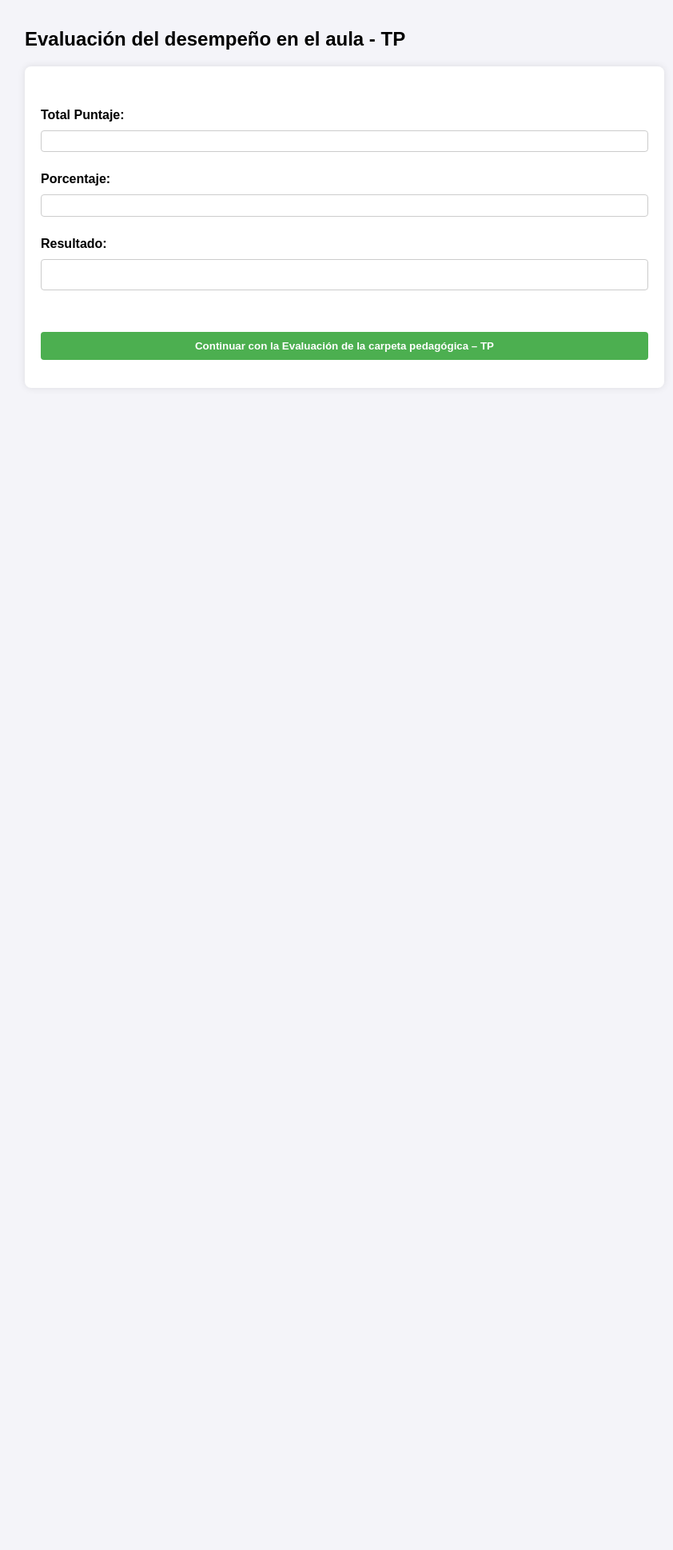
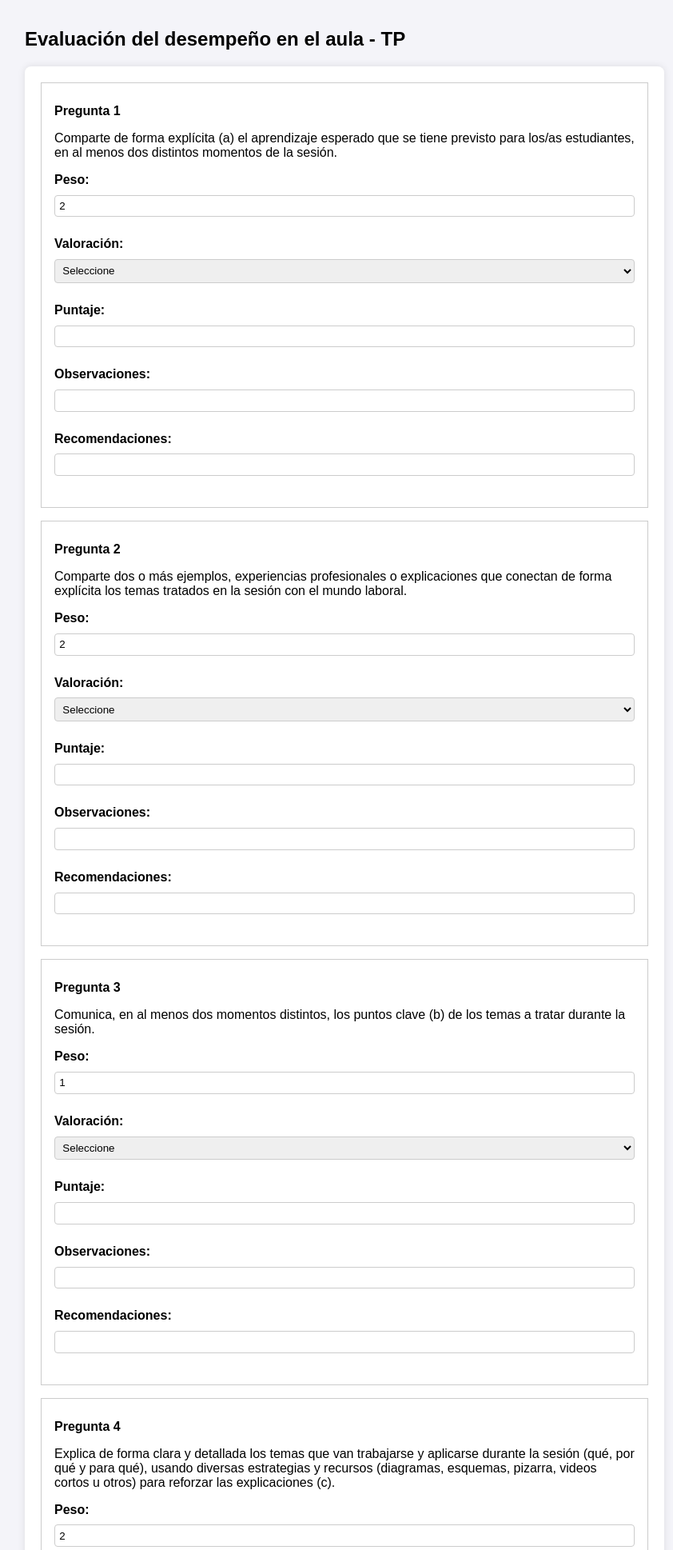
Before and after one commit to PieroXX64/ZevenCorp, a Flask app: page /formulario_tp in a window 1280 px wide. Shown: the top 1938 px of the page at 80% size, without its empty margins (209-1051 px from the left). Before the commit the page ends 450 px from the top, so only its background shows below. Run offline with Flask 3, Linux system fonts and the light colour scheme.

Commit message:
formulario_tp.html

```diff
--- a/templates/formulario_tp.html
+++ b/templates/formulario_tp.html
@@ -44,6 +44,7 @@
         <input type="text" id="resultado-carpetas" class="resultado-final" readonly>
       </div>
 
+      <!-- Campo para la fecha manual (fechaEvaluacion) -->
       <div class="form-section">
         <label>Fecha de Evaluación:</label>
         <input type="date" id="fecha-evaluacion">
@@ -57,22 +58,23 @@
 </div>
 
 <script>
-// Preguntas de aula
+// Datos de las preguntas de aula
 const preguntasAula = [
-  ["Comparte de forma explícita...", 2],
-  ["Comparte dos o más ejemplos...", 2],
-  ["Comunica puntos clave...", 1],
-  ["Explica temas con recursos...", 2],
-  ["Explica procedimiento práctico...", 2],
-  ["Realiza preguntas abiertas...", 3],
-  ["Logra participación activa...", 3],
-  ["Actividad en parejas/equipo...", 3],
-  ["Emplea recursos TIC...", 1],
-  ["Monitorea trabajo estudiantil...", 2],
-  ["Retroalimenta participación...", 3],
-  ["Refuerza positivamente...", 1]
+  ["Comparte de forma explícita (a) el aprendizaje esperado que se tiene previsto para los/as estudiantes, en al menos dos distintos momentos de la sesión.", 2],
+  ["Comparte dos o más ejemplos, experiencias profesionales o explicaciones que conectan de forma explícita los temas tratados en la sesión con el mundo laboral.", 2],
+  ["Comunica, en al menos dos momentos distintos, los puntos clave (b) de los temas a tratar durante la sesión.", 1],
+  ["Explica de forma clara y detallada los temas que van trabajarse y aplicarse durante la sesión (qué, por qué y para qué), usando diversas estrategias y recursos (diagramas, esquemas, pizarra, videos cortos u otros) para reforzar las explicaciones (c).", 2],
+  ["Explica de forma clara y detallada el procedimiento práctico para aplicar los temas aprendidos durante la sesión (el paso a paso del cómo) , haciendo demostraciones para mejorar la comprensión de los/as estudiantes (d).", 2],
+  ["Realiza preguntas y repreguntas abiertas y dirigidas a estudiantes específicos, para verificar la comprensión de los temas tratados durante la mayor parte del tiempo de la sesión (e).", 3],
+  ["Logra que más de 75% de los/as estudiantes participen de forma activa (f), brindando ideas, opiniones, respondiendo sus preguntas o haciendo ellos/as preguntas durante la mayor parte de la sesión.", 3],
+  ["Realiza al menos una actividad de trabajo en parejas o en equipo en el que participan todos/as los/as estudiantes (g).", 3],
+  ["Emplea recursos didácticos, en al menos dos oportunidades distintas, considerando mínimamente uno TIC (h), para el desarrollo de los aprendizajes de la sesión.", 1],
+  ["Monitorea de forma activa el trabajo de los/as estudiantes, haciendo recorridos al aula, preguntando y repreguntado sobre los temas tratados.", 2],
+  ["Retroalimenta la participación de los/as estudiantes, a partir de preguntas de reflexión y brindando pistas para lograr que lleguen a la respuesta por sus propios medios.", 3],
+  ["Refuerza positivamente la participación de los/as estudiantes, resaltando sus logros y brindándoles apertura para resolver sus consultas o dificultades.", 1]
 ];
 
+// Mostrar las preguntas en el formulario
 const containerAula = document.getElementById("preguntas-aula");
 preguntasAula.forEach((pregunta, i) => {
   const index = i + 1;
@@ -101,28 +103,50 @@ preguntasAula.forEach((pregunta, i) => {
   containerAula.appendChild(div);
 });
 
-// Eventos para aula
+// Calcular puntajes automáticamente cuando se cambia la valoración
 document.querySelectorAll(".valoracion-aula").forEach(select => {
   select.addEventListener("change", () => {
     const valoracion = select.value;
     const peso = parseFloat(select.closest(".pregunta").querySelector("input[type='text']").value);
     let puntaje = 0;
-    if (valoracion === "Se observa") puntaje = peso;
+
+    // Asignar puntaje según la valoración
+    if (valoracion === "Se observa") puntaje = peso * 1;
     else if (valoracion === "Se observa parcialmente") puntaje = peso * 0.5;
+    else if (valoracion === "No se observa") puntaje = peso * 0;
+
+    // Asignar el puntaje calculado al campo correspondiente
     select.closest(".pregunta").querySelector(".puntaje").value = puntaje;
+
+    // Recalcular los resultados
     calcularResultados();
   });
 });
 
+// Calcular resultados globales
 function calcularResultados() {
   let total = 0;
+  let count = 0;
+
+  // Calculamos el puntaje total sumando los puntajes seleccionados
   document.querySelectorAll(".puntaje").forEach(s => {
     const val = parseFloat(s.value);
-    if (!isNaN(val)) total += val;
+    if (!isNaN(val)) {
+      total += val;
+      count++;
+    }
   });
+
+  // Calculamos el porcentaje dividiendo el total de puntajes por 25 (puntaje máximo)
   const porcentaje = (total / 25 * 100).toFixed(2);
+
+  // Asignamos el total puntaje al campo correspondiente
   document.getElementById("total-puntaje").value = total;
+
+  // Asignamos el porcentaje calculado al campo correspondiente
   document.getElementById("porcentaje").value = porcentaje + "%";
+
+  // Determinamos el resultado final según el porcentaje
   const resultado = document.getElementById("resultado-final");
   if (porcentaje >= 90) resultado.value = "DESTACADO";
   else if (porcentaje >= 75) resultado.value = "LOGRADO";
@@ -131,20 +155,20 @@ function calcularResultados() {
   else resultado.value = "";
 }
 
+// Mostrar segunda sección (Carpeta)
 function mostrarSegundaSeccion() {
   document.getElementById("seccion-carpetas").classList.remove("hidden");
 }
 
-// Preguntas de carpeta
 const preguntasCarpeta = [
   "¿La versión del sílabo es la correcta?",
   "¿Los datos del sílabo están actualizados?",
   "¿El plan de clase está alineado con la sesión observada?",
   "¿La asignación de fechas está actualizada?",
-  "¿Los planes de clase están cargados?",
-  "¿Las PPT y recursos están alineados?",
-  "¿Se cuenta con el registro de asistencia?",
-  "¿Se cuenta con el registro de evaluaciones?"
+  "¿Los planes de clase están cargados (ocultos al estudiante)?",
+  "¿Las PPT y recursos están alineados con lo ejecutado?",
+  "¿Se cuenta con el registro de asistencia actualizado?",
+  "¿Se cuenta con el registro de evaluaciones actualizado?"
 ];
 
 const containerCarpeta = document.getElementById("preguntas-carpetas");
@@ -170,69 +194,68 @@ preguntasCarpeta.forEach((pregunta, i) => {
   containerCarpeta.appendChild(div);
 });
 
-// Eventos para carpeta
-document.querySelectorAll(".valoracion-carpetas").forEach(select => {
-  select.addEventListener("change", () => {
-    calcularResultadosCarpeta();
-  });
-});
-
+// Calcular resultados de la sección Carpeta
 function calcularResultadosCarpeta() {
   let totalCarpeta = 0;
 
-  document.querySelectorAll(".valoracion-carpetas").forEach(s => {
-    const valoracion = s.value;
-    const peso = 12.5;
+  // Calcular puntaje total de la sección Carpeta sumando los puntajes calculados
+  document.querySelectorAll(".valoracion-carpetas").forEach(select => {
+    const valoracion = select.value;
+    const peso = 12.5; // Asumimos que el peso por pregunta es 12.5
     let puntaje = 0;
 
-    if (valoracion === "Se observa") puntaje = peso;
+    // Asignar puntaje según la valoración
+    if (valoracion === "Se observa") puntaje = peso * 1;
     else if (valoracion === "Se observa parcialmente") puntaje = peso * 0.5;
+    else if (valoracion === "No se observa") puntaje = peso * 0;
+
     totalCarpeta += puntaje;
   });
 
-  const porcentajeCarpeta = totalCarpeta.toFixed(2);
-  document.getElementById("porcentaje-carpetas").value = porcentajeCarpeta + "%";
+  // Asignar el porcentaje calculado al campo correspondiente
+  document.getElementById("porcentaje-carpetas").value = totalCarpeta + "%";
 
+  // Determinar el resultado final para Carpeta
   const resultadoCarpeta = document.getElementById("resultado-carpetas");
-  if (porcentajeCarpeta >= 90) resultadoCarpeta.value = "DESTACADO";
-  else if (porcentajeCarpeta >= 75) resultadoCarpeta.value = "LOGRADO";
-  else if (porcentajeCarpeta >= 50) resultadoCarpeta.value = "EN PROCESO";
-  else if (porcentajeCarpeta > 0) resultadoCarpeta.value = "EN INICIO";
+  if (totalCarpeta >= 90) resultadoCarpeta.value = "DESTACADO";
+  else if (totalCarpeta >= 75) resultadoCarpeta.value = "LOGRADO";
+  else if (totalCarpeta >= 50) resultadoCarpeta.value = "EN PROCESO";
+  else if (totalCarpeta > 0) resultadoCarpeta.value = "EN INICIO";
   else resultadoCarpeta.value = "";
-
-  return porcentajeCarpeta;
 }
 
 // Enviar formulario
 document.getElementById("btn-enviar").addEventListener("click", async () => {
-  // Recalcular resultados antes de enviar
-  calcularResultados();
-  const porcentajeCarpeta = calcularResultadosCarpeta();
-
+  // --- AULA ---
   const respuestasAula = [];
   document.querySelectorAll("#preguntas-aula .pregunta").forEach(p => {
     respuestasAula.push({
-      valoracion: p.querySelector(".valoracion-aula")?.value || "",
-      puntaje: p.querySelector(".puntaje")?.value || "",
-      observaciones: p.querySelector(".obs-aula")?.value || "",
-      recomendaciones: p.querySelector(".rec-aula")?.value || ""
+      valoracion: (p.querySelector(".valoracion-aula")?.value || ""),
+      puntaje: (p.querySelector(".puntaje")?.value || ""),
+      observaciones: (p.querySelector(".obs-aula")?.value || ""),
+      recomendaciones: (p.querySelector(".rec-aula")?.value || "")
     });
   });
 
+  // --- CARPETA ---
   const respuestasCarpeta = [];
   document.querySelectorAll("#preguntas-carpetas .pregunta").forEach(p => {
     respuestasCarpeta.push({
-      valoracion: p.querySelector(".valoracion-carpetas")?.value || "",
-      observaciones: p.querySelector(".obs-car")?.value || "",
-      recomendaciones: p.querySelector(".rec-car")?.value || ""
+      valoracion: (p.querySelector(".valoracion-carpetas")?.value || ""),
+      observaciones: (p.querySelector(".obs-car")?.value || ""),
+      recomendaciones: (p.querySelector(".rec-car")?.value || "")
     });
   });
 
+  // Totales y resultados
+  const porcentajeAula = calcularPorcentajeAula();
   const resultadoAula = document.getElementById("resultado-final").value || "";
+  const porcentajeCarpeta = calcularResultadosCarpeta();
   const resultadoCarpeta = document.getElementById("resultado-carpetas").value || "";
-  const fechaRegistro = new Date().toISOString().split('T')[0];
-  const fechaEvaluacion = document.getElementById("fecha-evaluacion").value || fechaRegistro;
-
+  // Capturamos la fecha y hora actuales
+  const fechaRegistro = new Date().toISOString().split('T')[0]; // Esto extrae solo la fecha (YYYY-MM-DD)
+  // Capturamos la fecha manual seleccionada
+  const fechaEvaluacion = document.getElementById("fecha-evaluacion").value || fechaRegistro; // Si no se elige una fecha, usamos la fecha de registro
   const payload = {
     ANO: sessionStorage.getItem("ano"),
     PERIODO: sessionStorage.getItem("periodo"),
@@ -242,17 +265,16 @@ document.getElementById("btn-enviar").addEventListener("click", async () => {
     Asignatura: sessionStorage.getItem("asignatura"),
     INSTRUCTOR: sessionStorage.getItem("instructor"),
     NRC: sessionStorage.getItem("nrc"),
-    Eval_Aula: document.getElementById("porcentaje").value,
+    Eval_Aula: porcentajeAula,
     Resultado_Aula: resultadoAula,
-    Eval_Carpeta: porcentajeCarpeta + "%",
+    Eval_Carpeta: porcentajeCarpeta,
     Resultado_Carpeta: resultadoCarpeta,
     respuestasAula,
     respuestasCarpeta,
-    fechaRegistro,
-    fechaEvaluacion
+    fechaRegistro, // Nueva clave para la hora
+    fechaEvaluacion // Fecha manual seleccionada
   };
 
-  try {
   const response = await fetch("/guardar_resultado_tp", {
     method: "POST",
     headers: { "Content-Type": "application/json" },
@@ -266,8 +288,7 @@ document.getElementById("btn-enviar").addEventListener("click", async () => {
   } else {
     alert("Error al guardar la evaluación: " + result.mensaje);
   }
-  } catch (error) {
-    alert("Error de conexión al guardar la evaluación.");
-    console.error(error);
-  }
 });
+</script>
+</body>
+</html>
```
Lines whose indentation alone changed are shown as unchanged.
